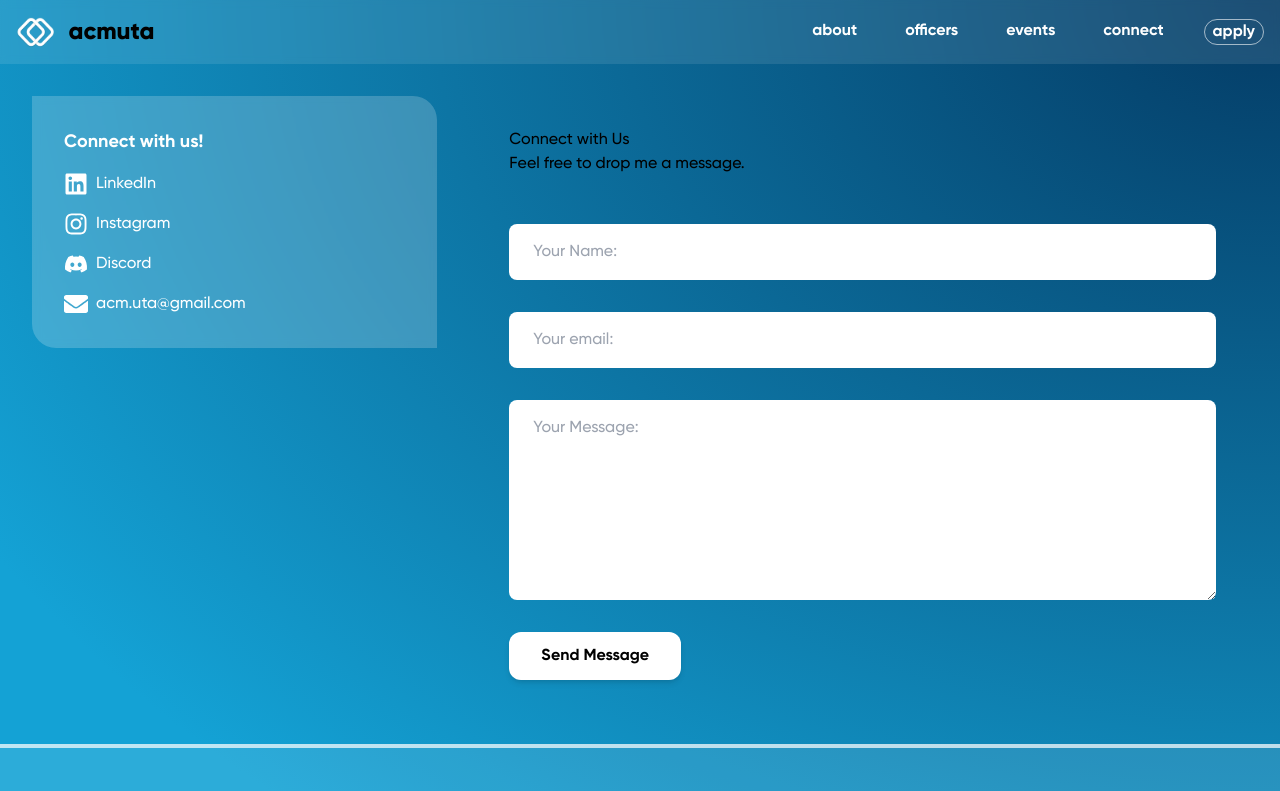
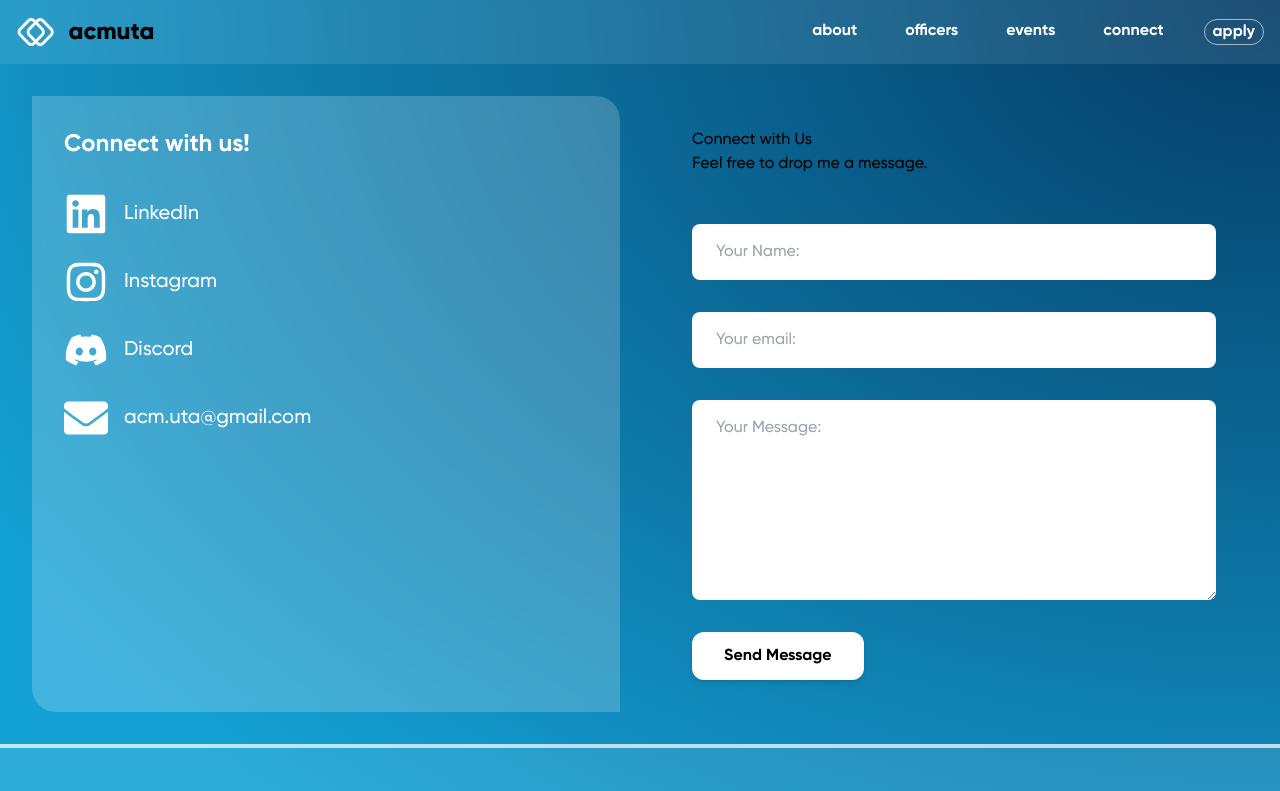
Before and after one commit to acmuta/acmuta-site, a Next.js app: page /connect in a window 1280 px wide. Shown: the top 791 px of the page. Built offline with nearby package versions, Linux system fonts and the light colour scheme.

Commit message:
#25 added framer motion to connect

```diff
--- a/package.json
+++ b/package.json
@@ -12,6 +12,7 @@
     "@emailjs/browser": "^4.4.1",
     "@fortawesome/free-brands-svg-icons": "^6.6.0",
     "@fortawesome/react-fontawesome": "^0.2.2",
+    "framer-motion": "^11.3.31",
     "next": "14.2.7",
     "react": "^18",
     "react-dom": "^18",
--- a/src/components/Connect.tsx
+++ b/src/components/Connect.tsx
@@ -4,6 +4,8 @@
 import React, { useRef, useState } from "react";
 import emailjs from "@emailjs/browser"; // using emailjs to send mail
 import { FaLinkedin, FaInstagram, FaDiscord, FaEnvelope } from 'react-icons/fa'; // import icons
+import { motion } from "framer-motion";
+import { slideIn } from "../../utils/motion";
 
 const Connect = () => {
   const formRef = useRef<HTMLFormElement>(null);
@@ -66,36 +68,46 @@ const Connect = () => {
   return (
     <div className="flex flex-col md:flex-row gap-10 p-8">
       {/* Social Links Box */}
-      <div className="backdrop-blur-sm bg-white/20 rounded-tl-none rounded-tr-3xl rounded-bl-3xl rounded-br-none p-8 flex flex-col items-start text-white w-full md:w-1/3 md:ml-0 md:relative md:left-0 md:h-full">
-        <h3 className="text-lg font-bold mb-4">Connect with us!</h3>
-        <ul className="space-y-4">
-          <li className="flex items-center gap-2">
-            <FaLinkedin className="h-6 w-6" />
+      <motion.div
+        variants={slideIn("left", "tween", 0.2, 0.5)} // Slide in from the left
+        initial="hidden"
+        animate="show"
+        className="backdrop-blur-sm bg-white/20 rounded-tl-none rounded-tr-3xl rounded-bl-3xl rounded-br-none p-8 flex flex-col items-start text-white w-full md:w-1/3 flex-1"
+      >
+        <h3 className="text-2xl font-bold mb-8">Connect with us!</h3>
+        <ul className="space-y-6">
+          <li className="flex items-center gap-4 text-xl">
+            <FaLinkedin className="h-11 w-11" />
             <a href="https://www.linkedin.com/company/acmuta/mycompany/" target="_blank" rel="noopener noreferrer">
               LinkedIn
             </a>
           </li>
-          <li className="flex items-center gap-2">
-            <FaInstagram className="h-6 w-6" />
+          <li className="flex items-center gap-4 text-xl">
+            <FaInstagram className="h-11 w-11" />
             <a href="https://www.instagram.com/acmuta/" target="_blank" rel="noopener noreferrer">
               Instagram
             </a>
           </li>
-          <li className="flex items-center gap-2">
-            <FaDiscord className="h-6 w-6" />
+          <li className="flex items-center gap-4 text-xl">
+            <FaDiscord className="h-11 w-11" />
             <a href="https://discord.gg/MdyAfWhM" target="_blank" rel="noopener noreferrer">
               Discord
             </a>
           </li>
-          <li className="flex items-center gap-2">
-            <FaEnvelope className="h-6 w-6" />
+          <li className="flex items-center gap-4 text-xl">
+            <FaEnvelope className="h-11 w-11" />
             <a href="mailto:acm.uta@gmail.com">acm.uta@gmail.com</a>
           </li>
         </ul>
-      </div>
+      </motion.div>
 
       {/* Contact Form */}
-      <div className="p-8 rounded-2xl flex-1">
+      <motion.div
+        variants={slideIn("right", "tween", 0.2, 0.5)} // Slide in from the right
+        initial="hidden"
+        animate="show"
+        className="p-8 rounded-2xl flex-1"
+      >
         <h3>Connect with Us</h3>
         <p>Feel free to drop me a message.</p>
         <form
@@ -141,7 +153,7 @@ const Connect = () => {
             {loading ? "Sending..." : "Send Message"}
           </button>
         </form>
-      </div>
+      </motion.div>
     </div>
   );
 };
--- /dev/null
+++ b/utils/motion.ts
@@ -0,0 +1,98 @@
+export const textVariant = (delay: number) => {
+    return {
+      hidden: {
+        y: -50,
+        opacity: 0,
+      },
+      show: {
+        y: 0,
+        opacity: 1,
+        transition: {
+          type: "spring",
+          duration: 1.25,
+          delay: delay,
+        },
+      },
+    };
+  };
+
+  export const fadeIn = (
+    direction: "left" | "right" | "up" | "down",
+    type: "spring" | "tween",
+    delay: number,
+    duration: number
+  ) => {
+    return {
+      hidden: {
+        x: direction === "left" ? 100 : direction === "right" ? -100 : 0,
+        y: direction === "up" ? 100 : direction === "down" ? -100 : 0,
+        opacity: 0,
+      },
+      show: {
+        x: 0,
+        y: 0,
+        opacity: 1,
+        transition: {
+          type: type,
+          delay: delay,
+          duration: duration,
+          ease: "easeOut",
+        },
+      },
+    };
+  };
+
+  export const zoomIn = (delay: number, duration: number) => {
+    return {
+      hidden: {
+        scale: 0,
+        opacity: 0,
+      },
+      show: {
+        scale: 1,
+        opacity: 1,
+        transition: {
+          type: "tween",
+          delay: delay,
+          duration: duration,
+          ease: "easeOut",
+        },
+      },
+    };
+  };
+
+  export const slideIn = (
+    direction: "left" | "right" | "up" | "down",
+    type: "spring" | "tween",
+    delay: number,
+    duration: number
+  ) => {
+    return {
+      hidden: {
+        x: direction === "left" ? "-100%" : direction === "right" ? "100%" : 0,
+        y: direction === "up" ? "100%" : direction === "down" ? "100%" : 0,
+      },
+      show: {
+        x: 0,
+        y: 0,
+        transition: {
+          type: type,
+          delay: delay,
+          duration: duration,
+          ease: "easeOut",
+        },
+      },
+    };
+  };
+
+  export const staggerContainer = (staggerChildren: number, delayChildren?: number) => {
+    return {
+      hidden: {},
+      show: {
+        transition: {
+          staggerChildren: staggerChildren,
+          delayChildren: delayChildren || 0,
+        },
+      },
+    };
+  };
```
Also changed, not shown: 1 other file (tests, documents, lock files or other folders).
